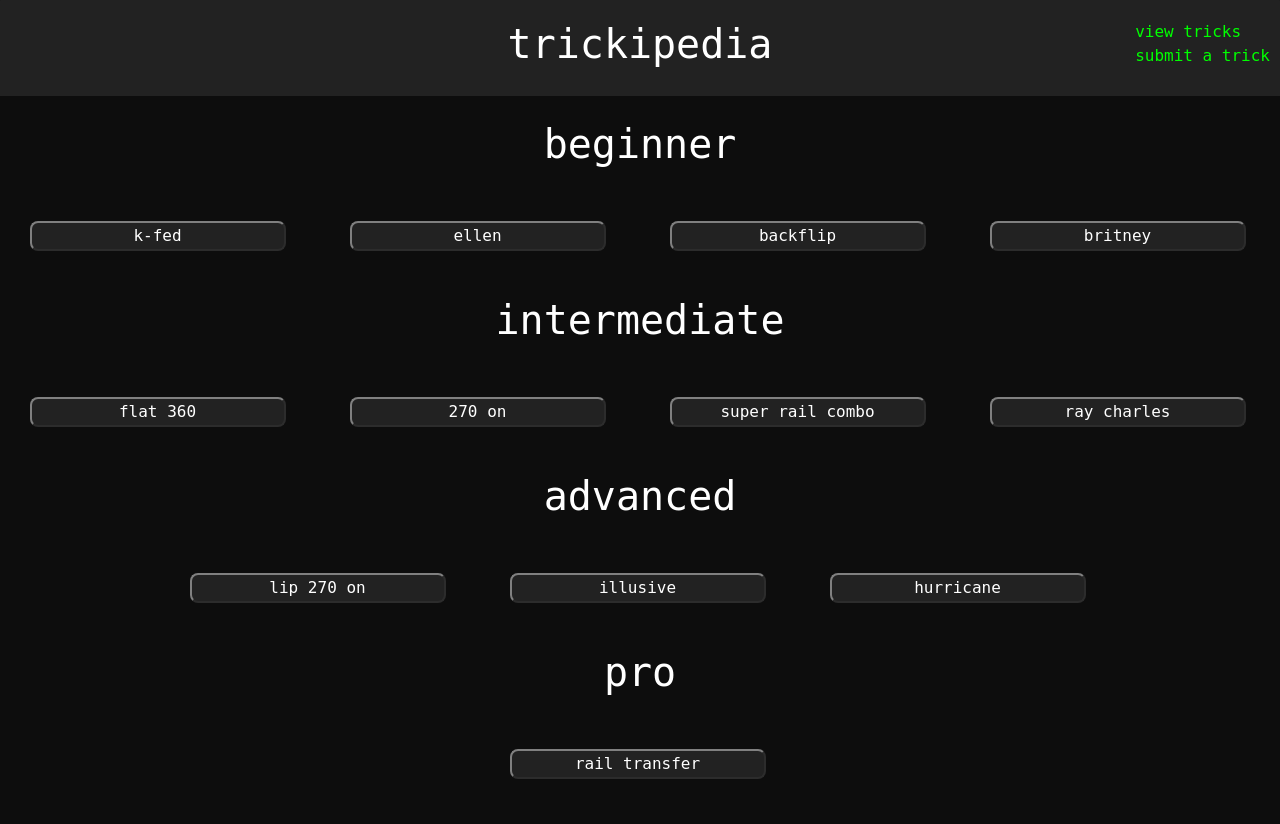
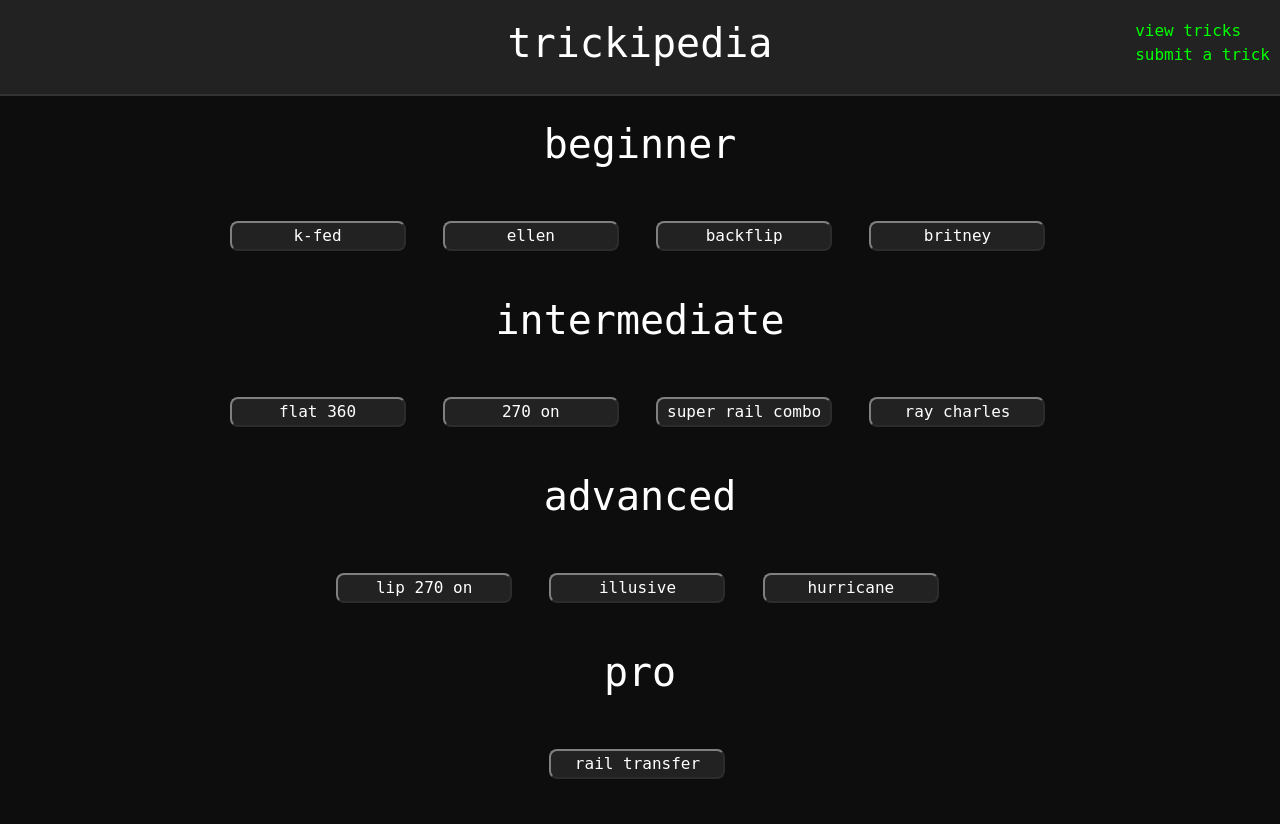
Before and after one commit to slowbrojt/Django-Projects, a Django app: page / in a window 1280 px wide. Run offline with Django 4.2, Linux system fonts and the light colour scheme; data comes from the database, SQL or seed files in the repository; some libraries are stand-ins or nearby versions.

Commit message:
Add animations to buttons, change tricks to 6 a row on homepage

```diff
--- a/trickipedia/tricks/static/tricks/styles.css
+++ b/trickipedia/tricks/static/tricks/styles.css
@@ -1,8 +1,8 @@
 .navbar {
-    background-color: #222222;
+	background-color: #222222;
     position: relative;
     height: 12vh;
-    border-radius: .5px;
+    border-bottom: 2px solid #333333;
 
 }
 
@@ -103,6 +103,7 @@ label {
 	margin-right: 3%;
 	margin-left: 37%;
 	text-transform: lowercase;
+	color: white;
 }
 
 #container {
@@ -144,22 +145,25 @@ iframe {
 }
 
 .trick {
-	flex-basis: 25%;
+	flex-basis: 16.6666%;
 	text-align: center;
-
 	margin-top: 10px;
 	margin-bottom: 10px;
-
 }
 
 .trickbtn {
 	border-radius: .5em;
 	border-color: gray;
 	font-size: 1em;
-	width: 80%;
+	width: 11em;
 	height: 100%;
 	margin-right: 5px;
+}
 
+.trickbtn:hover {
+		color: white;
+		transform: scale(1.01);
+		background-color: #2B2B2B;
 }
 
 h1 {
```
